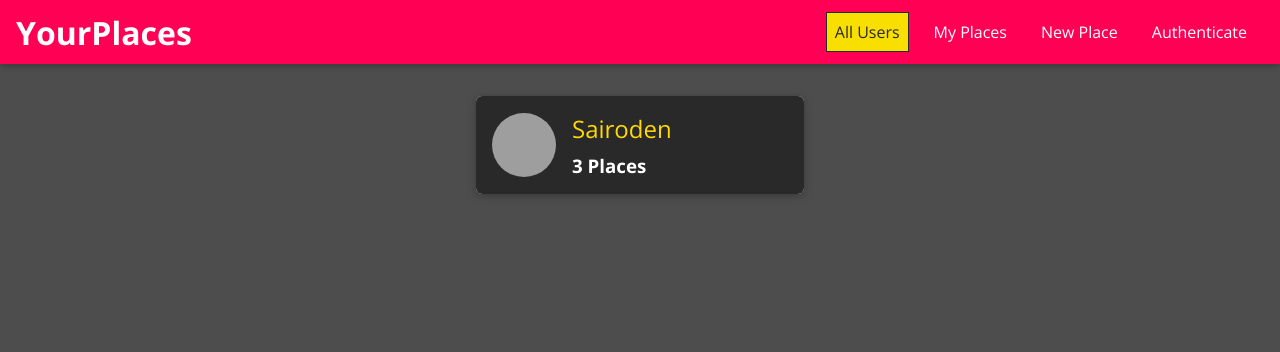
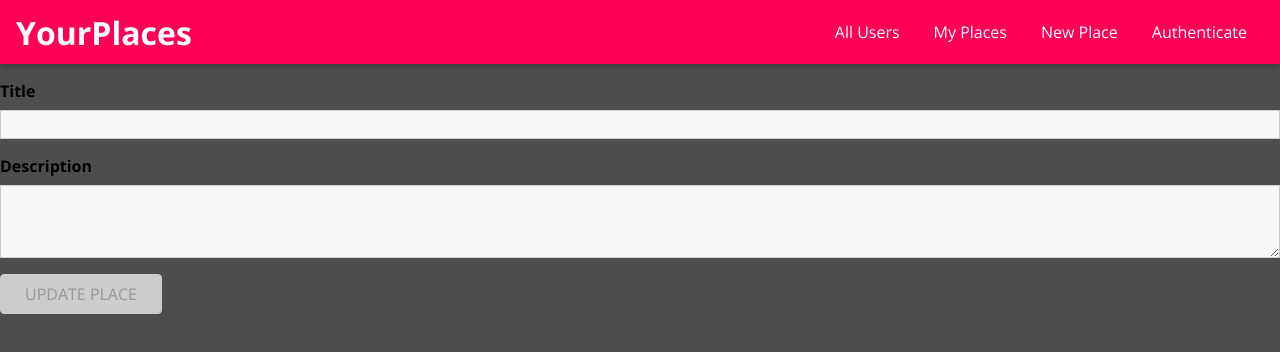
Before and after one commit to Sairoden/mern, a React (Vite) app in the folder frontend/: page /places/p1 in a window 1280 px wide. Before the commit this address led to /. Shown: the top 352 px of the page. Built offline with nearby package versions, Linux system fonts and the light colour scheme; grey boxes are pictures that could not be loaded.

Commit message:
Add Input on Update Place

```diff
--- a/frontend/src/App.jsx
+++ b/frontend/src/App.jsx
@@ -6,7 +6,7 @@ import {
 } from "react-router-dom";
 
 // Pages
-import { Users, NewPlace, UserPlaces } from "./pages";
+import { Users, NewPlace, UserPlaces, UpdatePlace } from "./pages";
 
 // Features Components
 import { MainNavigation } from "./features";
@@ -35,6 +35,10 @@ function App() {
           element: <Map />,
         },
         {
+          path: "/places/:placeId",
+          element: <UpdatePlace />,
+        },
+        {
           path: "*",
           element: <Navigate to="/" replace />,
         },
--- /dev/null
+++ b/frontend/src/pages/UpdatePlace.jsx
@@ -0,0 +1,82 @@
+// React & Libraries
+import { useParams } from "react-router-dom";
+
+// UI Components
+import { Input, Button } from "../ui";
+
+// Utilities
+import { VALIDATOR_MINLENGTH, VALIDATOR_REQUIRE } from "../utils";
+
+const DUMMY_PLACES = [
+  {
+    id: "p1",
+    title: "Manila",
+    description: "Stinky place and I don't want to work here",
+    imageUrl:
+      "https://upload.wikimedia.org/wikipedia/commons/b/b4/Makati_City_Lights2_%28Jopet_Sy%29_-_Flickr.jpg",
+    address: "Manila, Metro Manila",
+    location: {
+      lat: 14.5973628,
+      lng: 120.98013,
+    },
+    creator: "u1",
+  },
+  {
+    id: "p2",
+    title: "Manila",
+    description: "Stinky place and I don't want to work here",
+    imageUrl:
+      "https://upload.wikimedia.org/wikipedia/commons/f/f1/Manila_Harbour_View_by_night_%28Thomas_Yie%29_-_Flickr.jpg",
+    address: "Manila, Metro Manila",
+    location: {
+      lat: 14.5973628,
+      lng: 120.98013,
+    },
+    creator: "u2",
+  },
+];
+
+function UpdatePlace() {
+  const { placeId } = useParams();
+
+  const identifiedPlace = DUMMY_PLACES.find(place => place.id === placeId);
+
+  if (!identifiedPlace)
+    return (
+      <div className="center">
+        <h2>Could not find place!</h2>;
+      </div>
+    );
+
+  return (
+    <form>
+      <Input
+        id="address"
+        type="text"
+        element="input"
+        label="Title"
+        validators={[VALIDATOR_REQUIRE()]}
+        errorText="Please enter a valid title."
+        onInput={() => {}}
+        value={identifiedPlace.title}
+        valid={true}
+      />
+      <Input
+        id="description"
+        element="textarea"
+        label="Description"
+        validators={[VALIDATOR_MINLENGTH(5)]}
+        errorText="Please enter a valid description (min. 5 characters)."
+        onInput={() => {}}
+        value={identifiedPlace.title}
+        valid={true}
+      />
+
+      <Button type="submit" disabled={true}>
+        UPDATE PLACE
+      </Button>
+    </form>
+  );
+}
+
+export default UpdatePlace;
--- a/frontend/src/pages/index.jsx
+++ b/frontend/src/pages/index.jsx
@@ -1,5 +1,6 @@
 import Users from "./Users";
 import NewPlace from "./NewPlace";
 import UserPlaces from "./UserPlaces";
+import UpdatePlace from "./UpdatePlace";
 
-export { Users, NewPlace, UserPlaces };
+export { Users, NewPlace, UserPlaces, UpdatePlace };
```
